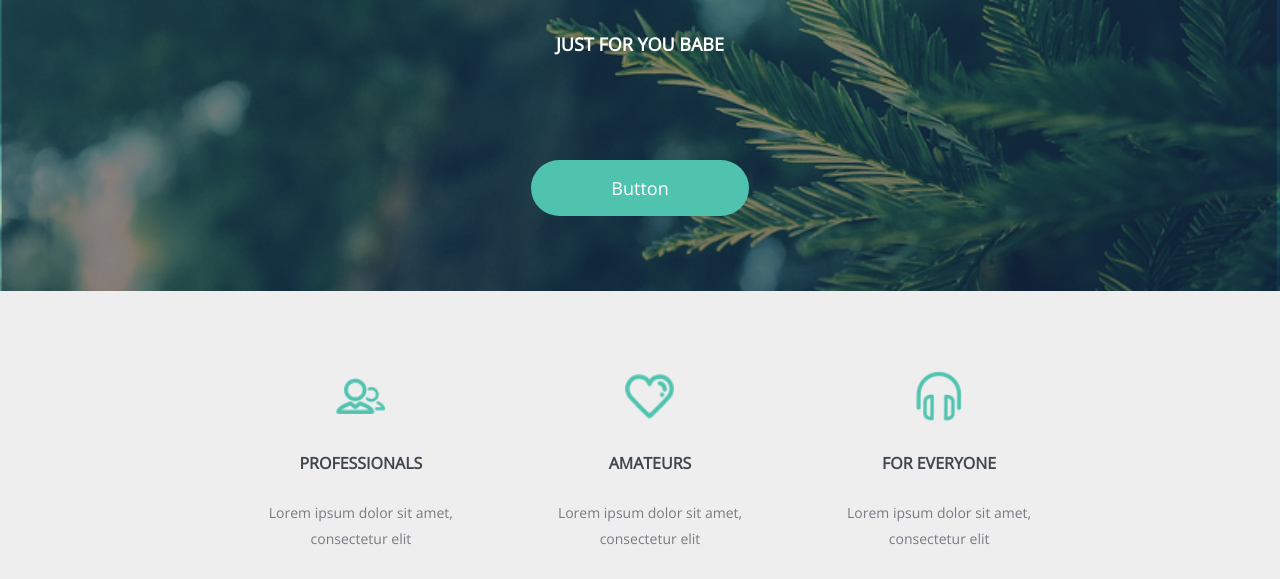
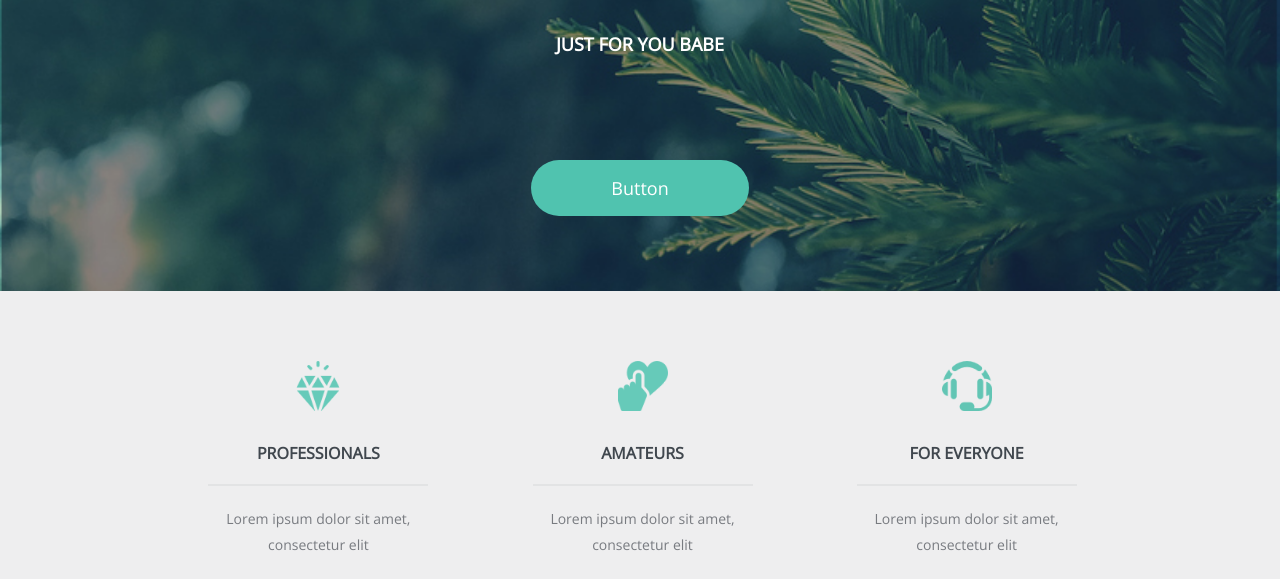
Before and after one commit to maximys963/Site-from-scratch-, a website: page index.html in a window 1280 px wide. Shown: the part 373-952 px from the top of the page. Drawn offline with nearby package versions, Linux system fonts and the light colour scheme.

Commit message:
fixing second block

```diff
--- a/style.css
+++ b/style.css
@@ -93,7 +93,7 @@ body > div {
 	text-align: center;
 }
 .professionals{
-	background: url(images/user-group.png) no-repeat center;
+	background: url(icons/quality.png) no-repeat center;
 	width: 50px;
 	height: 50px;
 	display: inline-block;
@@ -101,7 +101,7 @@ body > div {
 
 }
 .amateurs{
-	background: url(images/heart.png) no-repeat center;
+	background: url(icons/favorite.png) no-repeat center;
 	width: 50px;
 	height: 50px;
 	display: inline-block;
@@ -109,7 +109,7 @@ body > div {
 
 }
 .foreveryone{
-	background: url(images/headset.png) no-repeat center;
+	background: url(icons/headset.png) no-repeat center;
 	width: 50px;
 	height: 50px;
 	display: inline-block;
@@ -128,10 +128,21 @@ body > div {
 }
 .services-item{
 	display: inline-block;
-	padding: 80px 5px 0 25px;
+	padding: 70px 5px 0 25px;
 	/* float: left; */
 	width: 20%;
 	text-align: center;
+	margin-left: 10px;
+	margin-right: 25px;
+}
+.services-item h5{
+	display: inline-block;
+	padding-bottom:20px;
+	border-bottom: 2px solid #e2e3e4;
+	width: 220px;
+}
+.line{
+	margin-top: -20px;
 }
 .thirdSection{
 	background-color: #f5f5f5;
```
Also changed, not shown: icons/favorite.png (added), icons/headset.png (added), icons/quality.png (added), index.html (line endings or trailing spaces).
